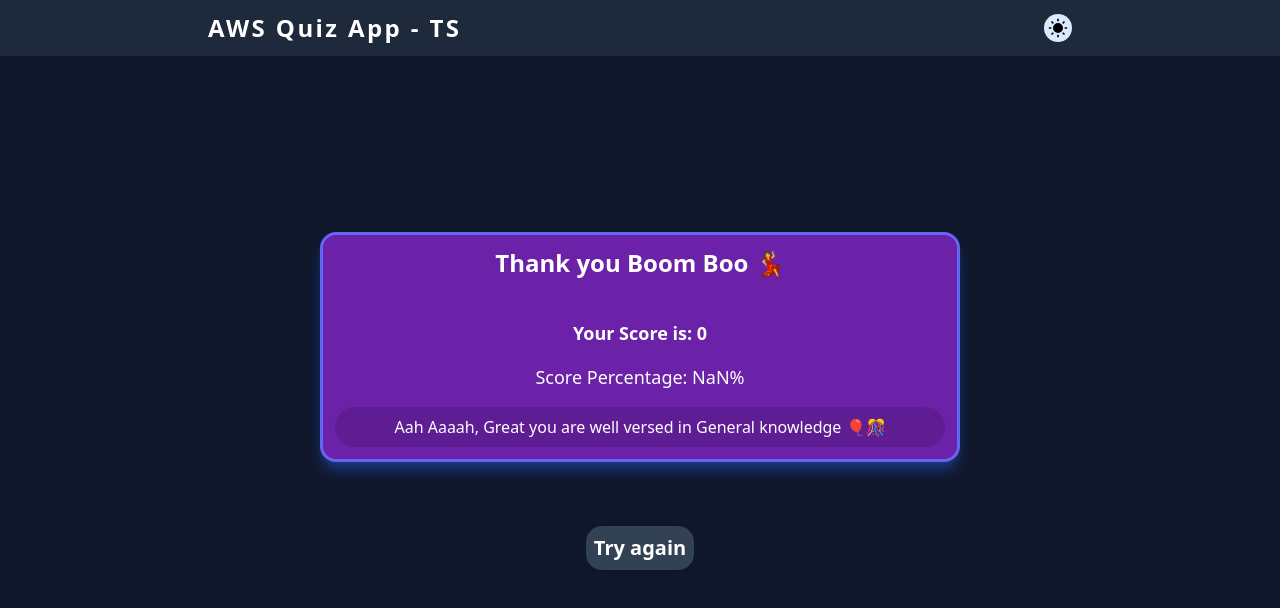
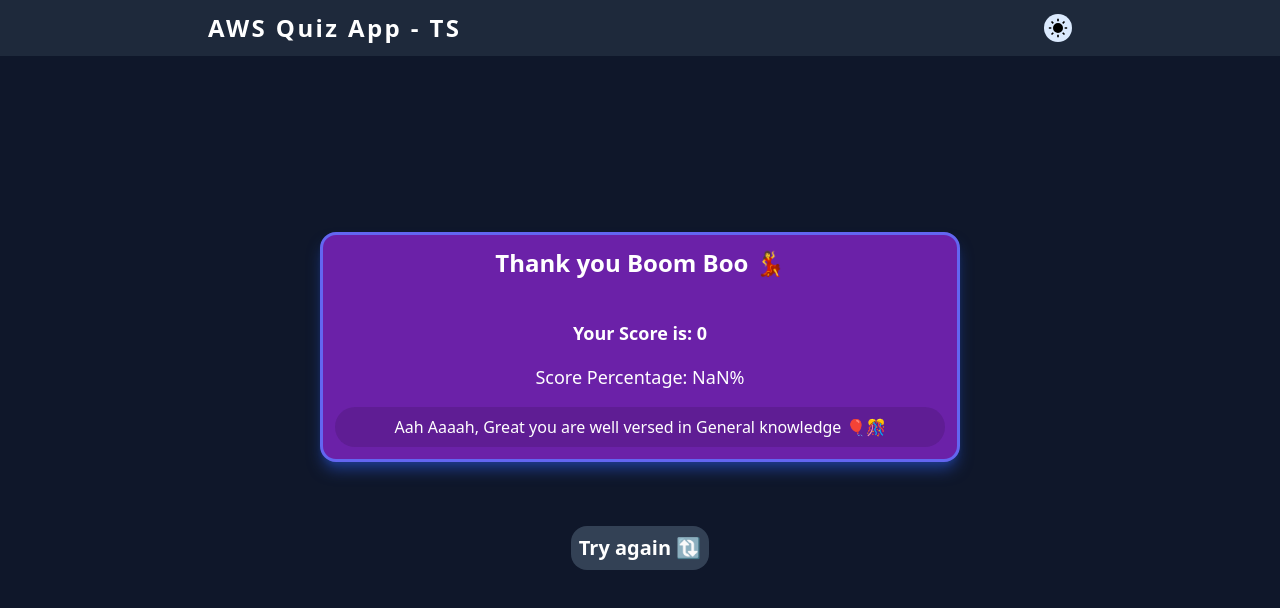
Before and after one commit to jsvigneshkanna/aws_quiz_app_typescript, a React (Vite) app in the folder client/: page /thankyou in a window 1280 px wide. Shown: the top 608 px of the page. Built offline with nearby package versions, Linux system fonts and the light colour scheme.

Commit message:
thankyou icon added

```diff
--- a/client/src/pages/Thankyou.tsx
+++ b/client/src/pages/Thankyou.tsx
@@ -32,7 +32,7 @@ const Thankyou = (props: Props) => {
           href="/"
           className="bg-slate-300 dark:bg-slate-700 mt-16 p-2 rounded-2xl font-semibold text-xl hover:scale-105"
         >
-          Try again
+          Try again 🔃
         </a>
       </div>
     </div>
```
